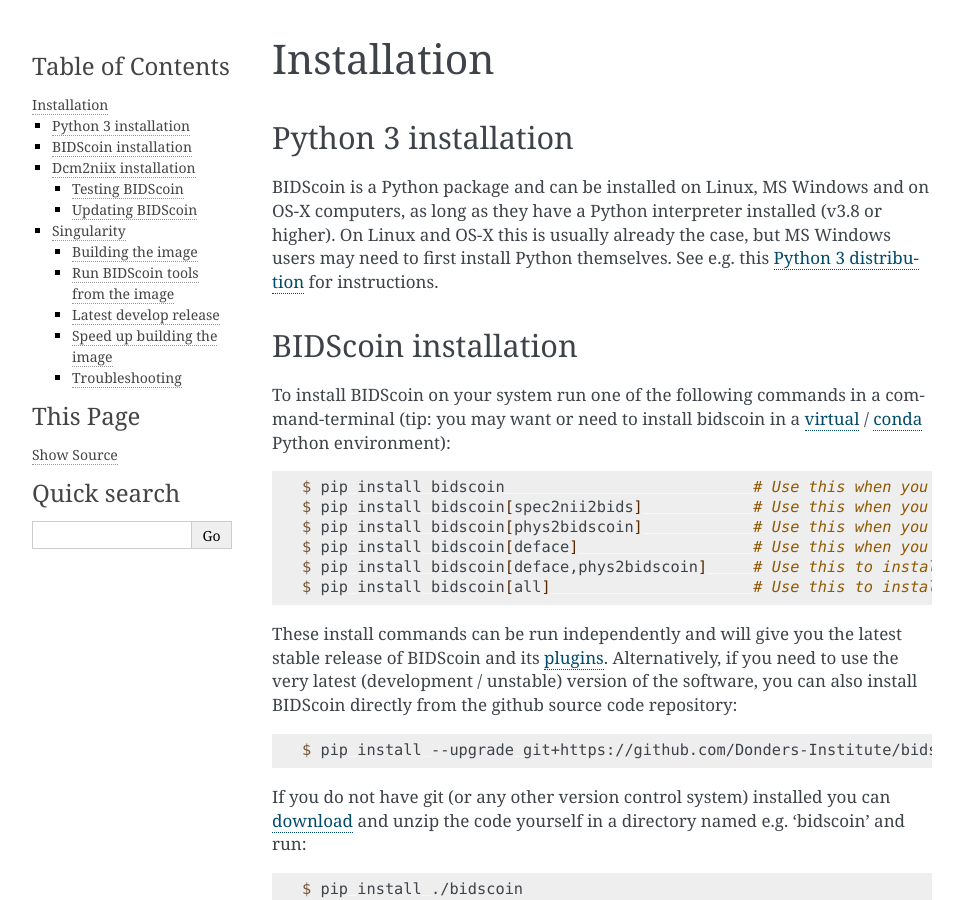
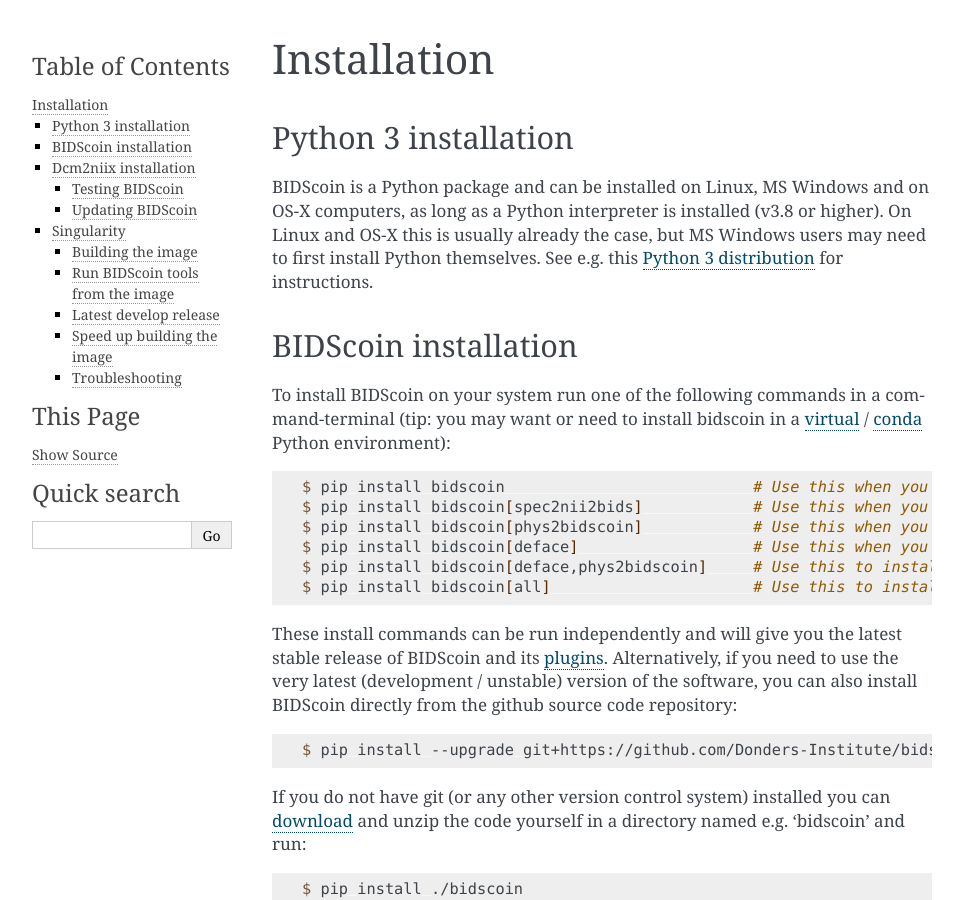
Before and after one commit to Donders-Institute/bidscoin, a Sphinx documentation site: the page built from docs/installation.rst, in a window 1280 px wide and 900 px high. Shown: the whole window, without its empty margins (148-1111 px from the left). Built offline with Sphinx 7.4.7, drawn with Linux system fonts in a browser that asks for light colours.

Commit message:
Improved documentation

```diff
--- a/docs/installation.rst
+++ b/docs/installation.rst
@@ -4,7 +4,7 @@
 Python 3 installation
 ---------------------
 
-BIDScoin is a Python package and can be installed on Linux, MS Windows and on OS-X computers, as long as they have a Python interpreter installed (v3.8 or higher). On Linux and OS-X this is usually already the case, but MS Windows users may need to first install Python themselves. See e.g. this `Python 3 distribution <https://docs.anaconda.com/anaconda/install/windows/>`__ for instructions.
+BIDScoin is a Python package and can be installed on Linux, MS Windows and on OS-X computers, as long as a Python interpreter is installed (v3.8 or higher). On Linux and OS-X this is usually already the case, but MS Windows users may need to first install Python themselves. See e.g. this `Python 3 distribution <https://docs.anaconda.com/anaconda/install/windows/>`__ for instructions.
 
 BIDScoin installation
 ---------------------
```
